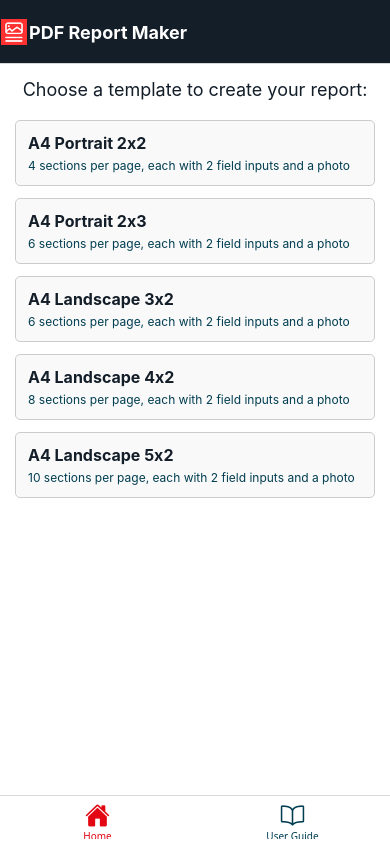
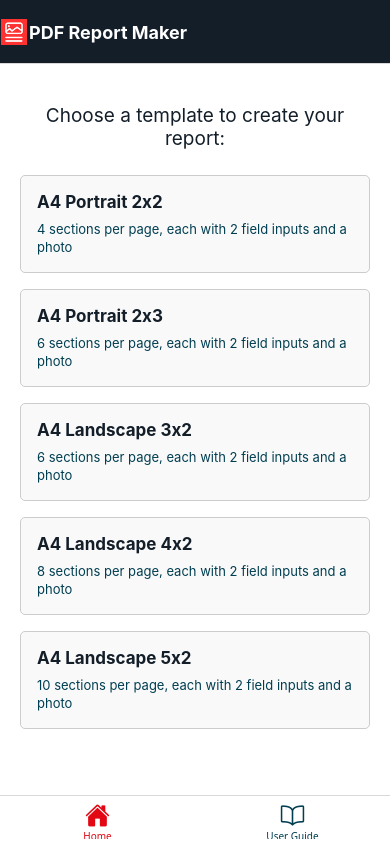
Before and after one commit to TKamote/inspectnreport, a React Native app: screen /HomeScreen in a window 390 px wide. Built offline with nearby package versions, Linux system fonts and the light colour scheme.

Commit message:
just change some style on the homeScreen

```diff
--- a/app.json
+++ b/app.json
@@ -2,7 +2,7 @@
   "expo": {
     "name": "pdfreportmaker",
     "slug": "PDFReportMaker",
-    "version": "1.1.0",
+    "version": "1.0.0",
     "orientation": "portrait",
     "icon": "./assets/icon.png",
     "userInterfaceStyle": "light",
@@ -15,7 +15,6 @@
     "ios": {
       "icon": "./assets/icon.png",
       "bundleIdentifier": "com.inspection.pdfreportmaker",
-      "buildNumber": "2",
       "supportsTablet": true,
       "infoPlist": {
         "NSCameraUsageDescription": "This app uses your camera to take photos for your reports.",
@@ -26,7 +25,6 @@
     "android": {
       "icon": "./assets/icon.png",
       "package": "com.inspection.pdfreportmaker",
-      "versionCode": 2,
       "adaptiveIcon": {
         "foregroundImage": "./assets/adaptive-icon.png",
         "backgroundColor": "#ffffff"
--- a/screens/HomeScreen.tsx
+++ b/screens/HomeScreen.tsx
@@ -117,31 +117,33 @@ export default function HomeScreen() {
 const styles = StyleSheet.create({
   container: {
     flex: 1,
-    padding: 15,
+    padding: 20, // Increased from 15 to 20
+    paddingTop: 40, // Added extra top padding
     backgroundColor: "#fff",
   },
   description: {
-    fontSize: 18,
+    fontSize: 19, // Increased from 18 to 19
     color: COLORS.MIDNIGHT,
-    marginBottom: 20,
+    marginBottom: 25, // Increased from 20 to 25
     textAlign: "center",
   },
   templateOption: {
-    padding: 12,
+    padding: 16, // Increased from 12 to 16
     borderWidth: 1,
     borderColor: COLORS.BORDER,
     borderRadius: 5,
-    marginBottom: 12,
+    marginBottom: 16, // Increased from 12 to 16
     backgroundColor: "#f9f9f9",
   },
   templateTitle: {
-    fontSize: 16,
+    fontSize: 17, // Increased from 16 to 17
     fontWeight: "bold",
     color: COLORS.MIDNIGHT,
-    marginBottom: 5,
+    marginBottom: 8, // Increased from 5 to 8
   },
   templateDescription: {
-    fontSize: 12,
+    fontSize: 13, // Increased from 12 to 13
     color: COLORS.SPACE,
+    lineHeight: 18, // Added line height for better readability
   },
 });
```
